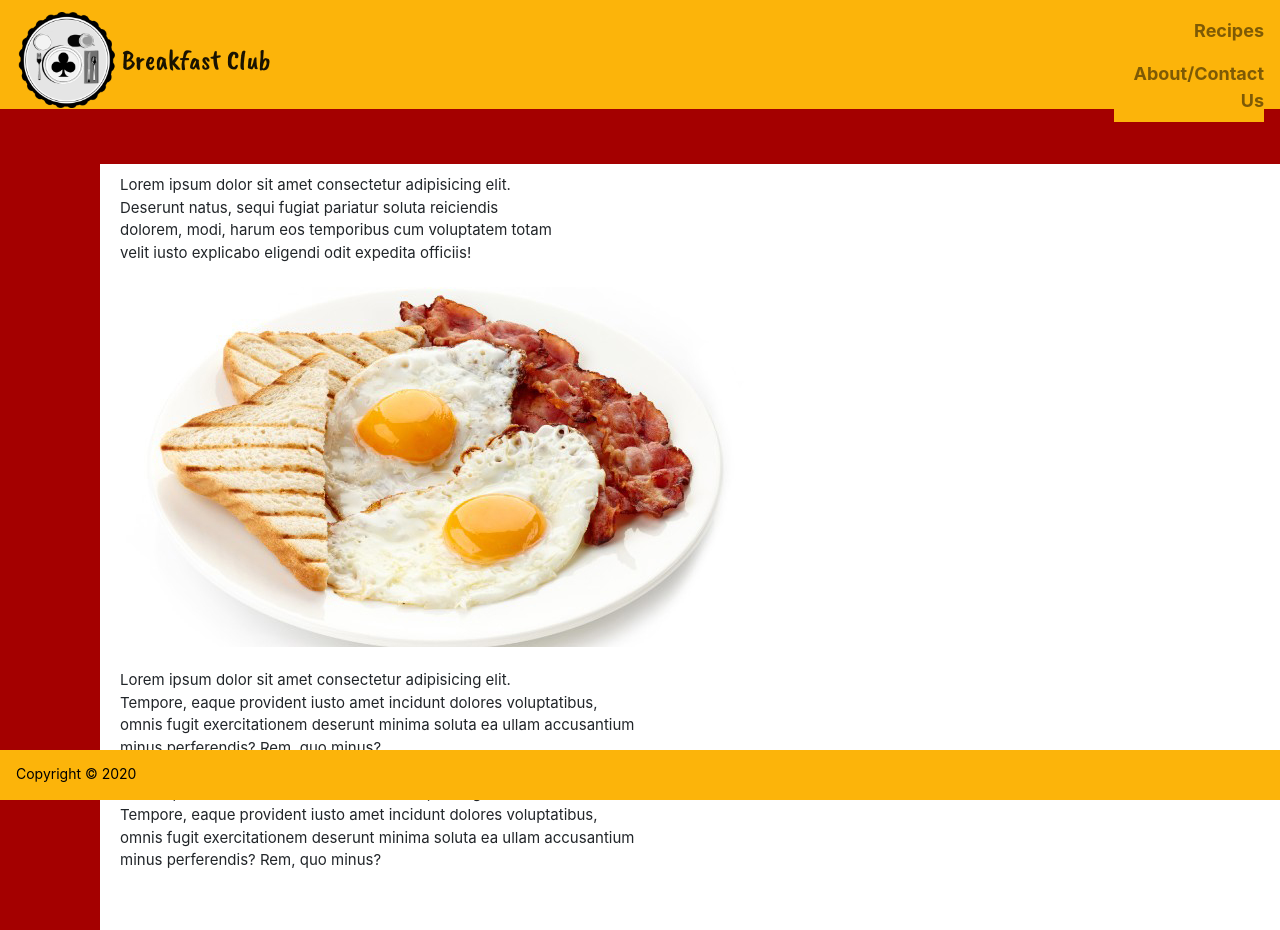
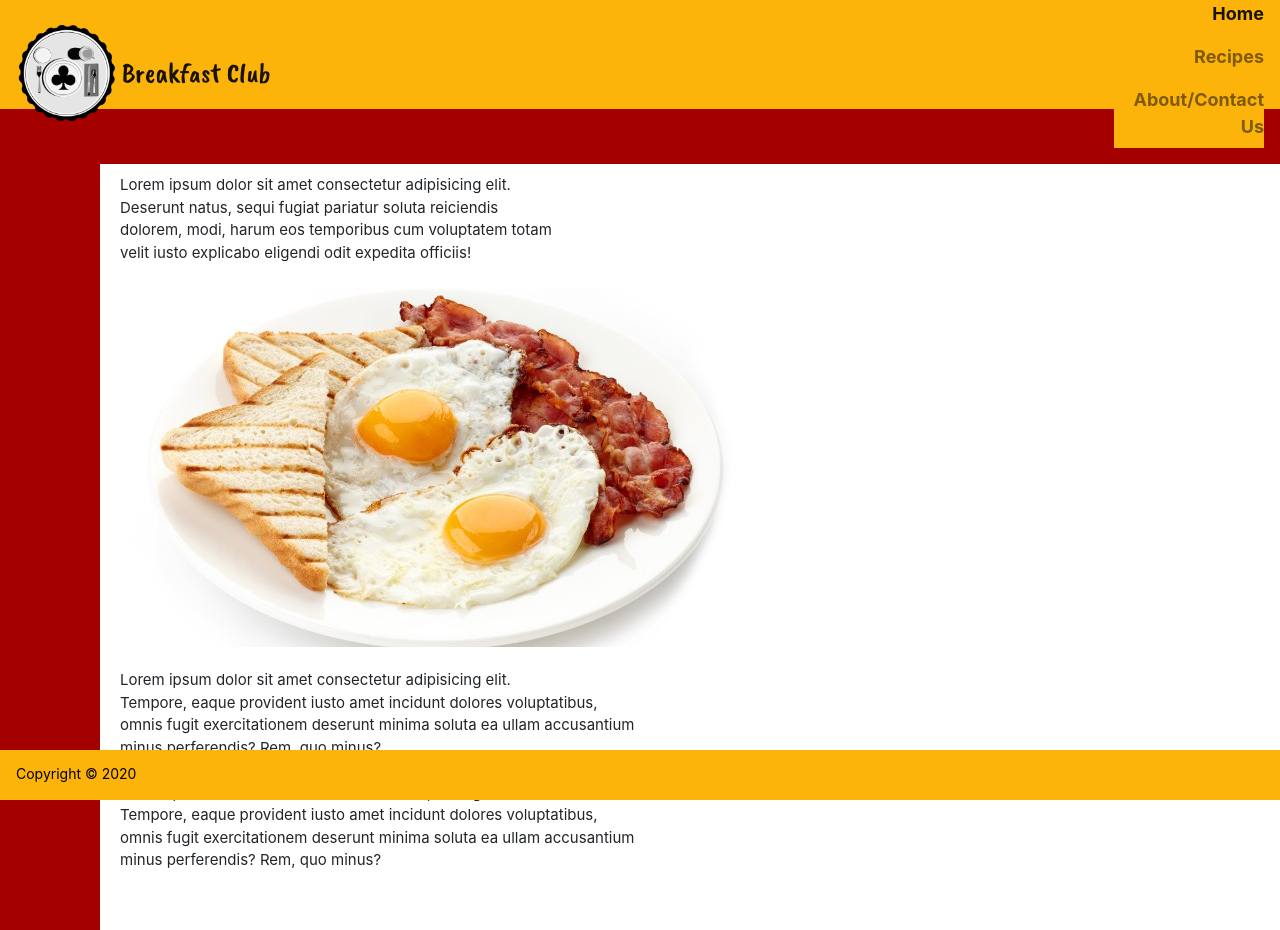
Before and after one commit to AR-Lilypad/Group3-PJ, a plain HTML site: page index.html in a window 1280 px wide. Shown: the top 930 px of the page. Drawn offline with nearby package versions, Linux system fonts and the light colour scheme; a web font is replaced by a local one.

Commit message:
contact adjust

```diff
--- a/assets/css/style.css
+++ b/assets/css/style.css
@@ -32,8 +32,8 @@ body {
 
 .navbar-nav {
   padding-top: 5px;
-  margin-top: -36px;
-  margin-left: 20em;
+  margin-top: -10px;
+  margin-left: 22em;
   color: #000;
   font-weight: bold;
   font-size: 18px;
```
